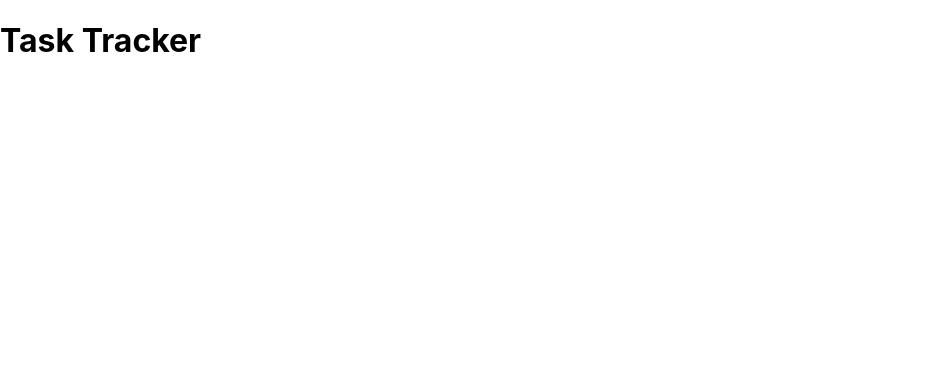
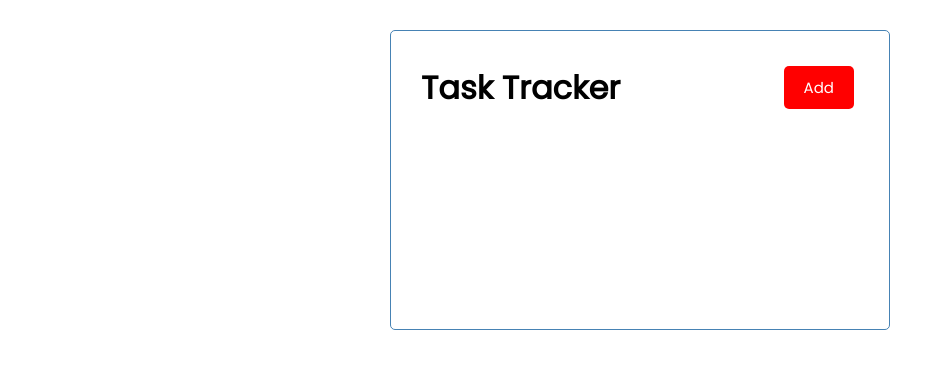
Before and after one commit to iadefidipe/react-task-tracker, a React (Create React App) app: page / in a window 1280 px wide. Shown: the top 368 px of the page, without its empty margins (0-952 px from the left). Built offline with nearby package versions, Linux system fonts and the light colour scheme.

Commit message:
Implemented button as a reusuable componenent

```diff
--- a/src/App.js
+++ b/src/App.js
@@ -1,3 +1,6 @@
+// this is the root component
+
+
 import React from "react";
 import Header from "./components/Header";
 
@@ -6,7 +9,7 @@ function App() {
   const name = 'Israel'
   return (
     <div className="container">
-      <Header  />
+      <Header />
     </div>
   );
 }
--- /dev/null
+++ b/src/components/Button.js
@@ -0,0 +1,15 @@
+import PropTypes from 'prop-types';
+
+const Button = ({color,text}) => {
+    return <button style={{backgroundColor: color}} className='btn'>{text}</button>
+}
+
+Button.defaultProps = {
+    color: 'green'
+}
+
+Button.propTypes = {
+    text: PropTypes.string,
+    color: PropTypes.string,
+}
+export default Button
--- a/src/components/Header.js
+++ b/src/components/Header.js
@@ -1,11 +1,25 @@
+import PropTypes from 'prop-types'
+import Button from './Button'
 
-const Header = (props) => {
+
+const Header = ({title}) => {
     return (
-        <header>
-            <h1> {props.title}</h1>
+        <header className="header">
+            <h1> {title}</h1>
+            <Button color = 'red' text='Add' />
+
         </header>
     )
 }
+
+/*
+? you can add styling to the element either inline, or you can create a different variable for it. or style in a different style
+*/
+// css in Jss
+// const headerStyle = {
+//     color: 'red',
+//     backgroundColor: 'green'
+// }
 
 /*
 ? you can also set default props, but setting a prop for the element in the root component will overwrite it
@@ -14,8 +28,13 @@ Header.defaultProps = {
     title: 'Task Tracker'
 }
 
+Header.propTypes = {
+    title: PropTypes.string.isRequired,
+}
+
 /*
-? you can also specify type for your props
+? you can also specify type for your props, just to give you more control and security
+* you have to import the proptype module first
 */
 
 
--- a/src/index.css
+++ b/src/index.css
@@ -1,13 +1,112 @@
-body {
+@import url('https://fonts.googleapis.com/css2?family=Poppins:wght@300;400&display=swap');
+
+* {
+  box-sizing: border-box;
   margin: 0;
-  font-family: -apple-system, BlinkMacSystemFont, 'Segoe UI', 'Roboto', 'Oxygen',
-    'Ubuntu', 'Cantarell', 'Fira Sans', 'Droid Sans', 'Helvetica Neue',
-    sans-serif;
-  -webkit-font-smoothing: antialiased;
-  -moz-osx-font-smoothing: grayscale;
+  padding: 0;
 }
 
-code {
-  font-family: source-code-pro, Menlo, Monaco, Consolas, 'Courier New',
-    monospace;
+body {
+  font-family: 'Poppins', sans-serif;
 }
+
+.container {
+  max-width: 500px;
+  margin: 30px auto;
+  overflow: auto;
+  min-height: 300px;
+  border: 1px solid steelblue;
+  padding: 30px;
+  border-radius: 5px;
+}
+
+.header {
+  display: flex;
+  justify-content: space-between;
+  align-items: center;
+  margin-bottom: 20px;
+}
+
+.btn {
+  display: inline-block;
+  background: #000;
+  color: #fff;
+  border: none;
+  padding: 10px 20px;
+  margin: 5px;
+  border-radius: 5px;
+  cursor: pointer;
+  text-decoration: none;
+  font-size: 15px;
+  font-family: inherit;
+}
+
+.btn:focus {
+  outline: none;
+}
+
+.btn:active {
+  transform: scale(0.98);
+}
+
+.btn-block {
+  display: block;
+  width: 100%;
+}
+
+.task {
+  background: #f4f4f4;
+  margin: 5px;
+  padding: 10px 20px;
+  cursor: pointer;
+}
+
+.task.reminder {
+  border-left: 5px solid green;
+}
+
+.task h3 {
+  display: flex;
+  align-items: center;
+  justify-content: space-between;
+}
+
+.add-form {
+  margin-bottom: 40px;
+}
+
+.form-control {
+  margin: 20px 0;
+}
+
+.form-control label {
+  display: block;
+}
+
+.form-control input {
+  width: 100%;
+  height: 40px;
+  margin: 5px;
+  padding: 3px 7px;
+  font-size: 17px;
+}
+
+.form-control-check {
+  display: flex;
+  align-items: center;
+  justify-content: space-between;
+}
+
+.form-control-check label {
+  flex: 1;
+}
+
+.form-control-check input {
+  flex: 2;
+  height: 20px;
+}
+
+footer {
+  margin-top: 30px;
+  text-align: center;
+}
```
